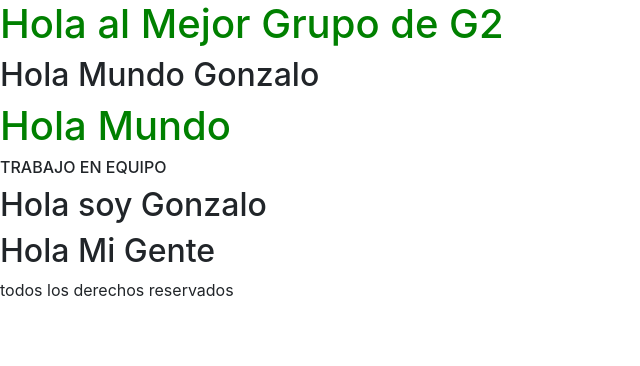
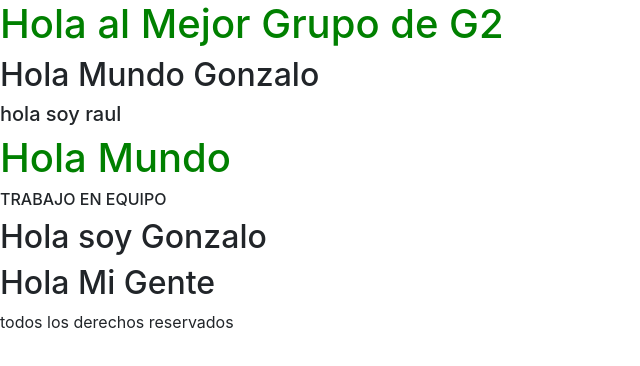
Before and after one commit to gonzafg2/heladerias-donihue, a plain HTML site: page index.html in a window 1280 px wide. Shown: the whole page, without its empty margins (0-640 px from the left). Drawn offline with nearby package versions, Linux system fonts and the light colour scheme.

Commit message:
soy raul

```diff
--- a/index.html
+++ b/index.html
@@ -25,6 +25,7 @@
    </section>
    <section class="seccion-2">
       <h2>Hola Mundo Gonzalo</h2>
+      <h5>hola soy raul</h5>
    </section>
    <section class="seccion-1">
       <h1>Hola Mundo</h1>
```
